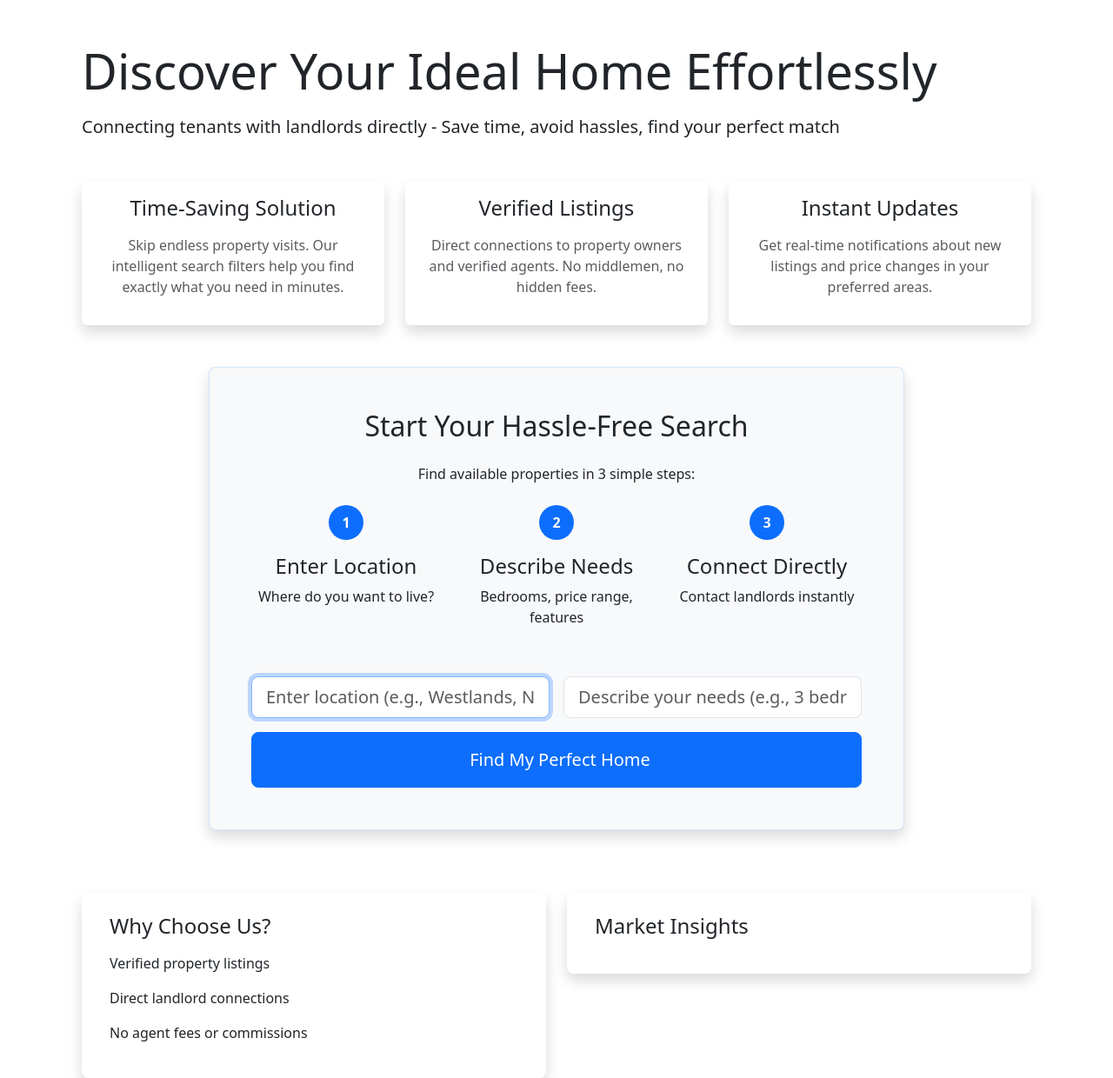
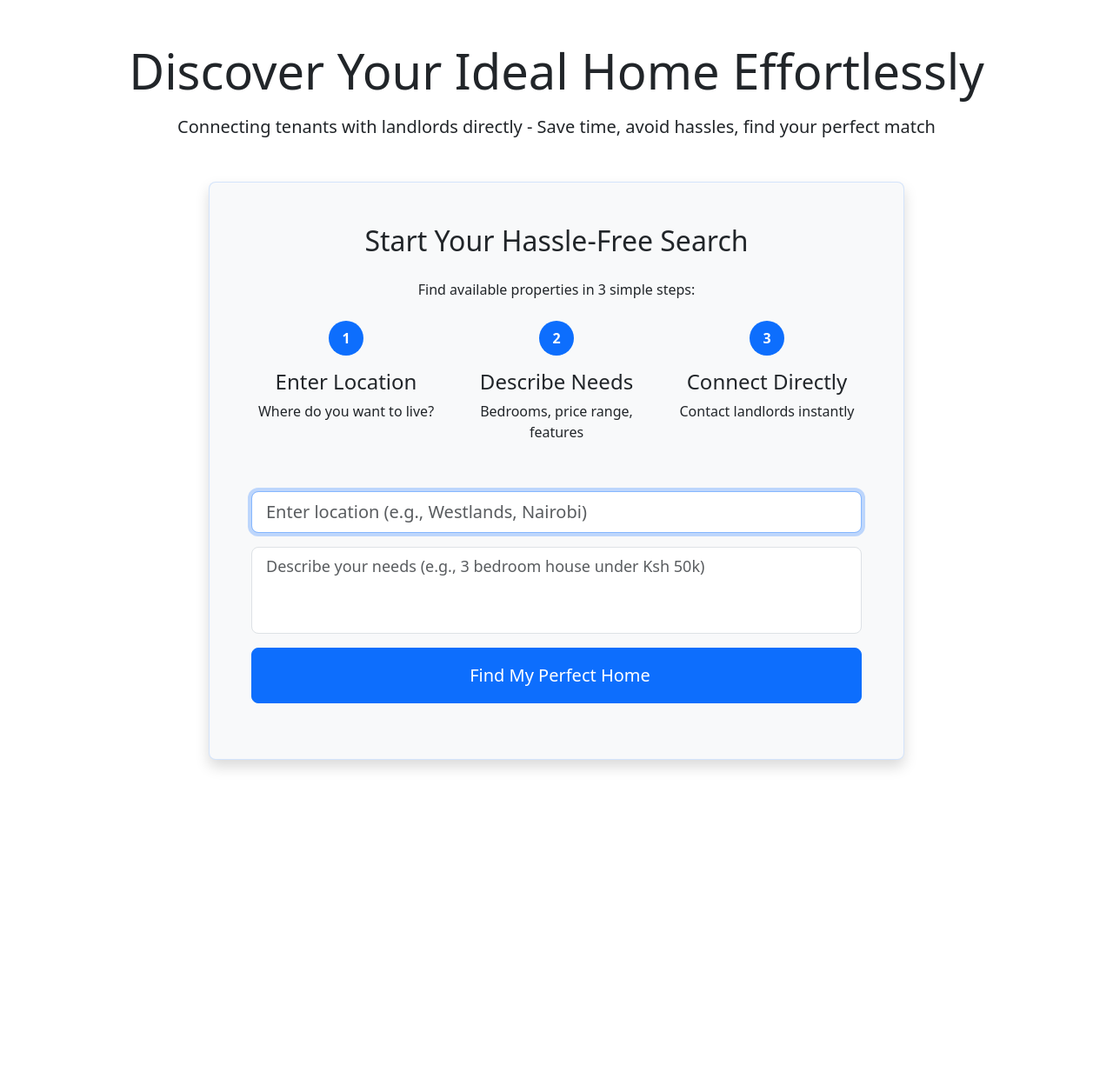
Before and after one commit to CLARION-isige/NyumbaAI, a Django app: page / in a window 1280 px wide. Shown: the part 56-1296 px from the top of the page at 87% size. After the commit the page ends 941 px from the top, so only its background shows below. Run offline with Django 4.2, Linux system fonts and the light colour scheme.

Commit message:
refactor: general update on ui presentation

```diff
--- a/nyumbaAI/nyumbaAI_app/views.py
+++ b/nyumbaAI/nyumbaAI_app/views.py
@@ -33,7 +33,8 @@
 
             # Perform house search
             raw_results = search_houses(location)
-            processed_listings = process_search_results(raw_results)[:6]
+            result = process_search_results(raw_results)[:6]
+            processed_listings = result
 
             # Save search to database
             search_query = SearchQuery.objects.create(
--- a/nyumbaAI/templates/nyumbaAI_app/index.html
+++ b/nyumbaAI/templates/nyumbaAI_app/index.html
@@ -5,14 +5,14 @@
 
 {% block content %}
 <div class="container mt-5">
-    <div class="text-cen</svg>ter mb-5">
+    <div class="text-center mb-5">
         <h1 class="display-4 mb-3">Discover Your Ideal Home Effortlessly</h1>
         <p class="lead">Connecting tenants with landlords directly - Save time, avoid hassles, find your perfect match
         </p>
     </div>
 
     <!-- Benefits Section -->
-    <div class="row g-4 mb-5">
+    <!-- <div class="row g-4 mb-5">
         <div class="col-md-4">
             <div class="card h-100 border-0 shadow">
                 <div class="card-body text-center">
@@ -49,7 +49,7 @@
                 </div>
             </div>
         </div>
-    </div>
+    </div> -->
 
     <!-- Search Section -->
     <div class="search-container bg-light p-5 rounded-3 shadow">
@@ -76,14 +76,14 @@
 
         <form action="{% url 'nyumbaAI_app:search' %}" method="POST">
             {% csrf_token %}
-            <div class="row g-3">
-                <div class="col-md-6">
+            <div class="column g-3 container--input">
+                <div class="">
                     <input type="text" name="location" class="form-control form-control-lg"
                         placeholder="Enter location (e.g., Westlands, Nairobi)" required>
                 </div>
-                <div class="col-md-6">
-                    <input type="text" name="query" class="form-control form-control-lg"
-                        placeholder="Describe your needs (e.g., 3 bedroom house under Ksh 50k)">
+                <div class="">
+                    <textarea type="text" name="query" class="form-control form-control-lg"
+                        placeholder="Describe your needs (e.g., 3 bedroom house under Ksh 50k)"></textarea>
                 </div>
                 <div class="col-12">
                     <button type="submit" class="btn btn-primary btn-lg w-100 py-3">
@@ -95,7 +95,7 @@
     </div>
 
     <!-- Additional Benefits -->
-    <div class="row mt-5 g-4">
+    <!-- <div class="row mt-5 g-4">
         <div class="col-md-6">
             <div class="p-4 bg-white rounded-3 shadow">
                 <h3 class="h4 mb-3"><i class="bi bi-shield-check text-success me-2"></i>Why Choose Us?</h3>
@@ -115,7 +115,7 @@
 
             </div>
         </div>
-    </div>
+    </div> -->
 
 </div>
 
@@ -138,97 +138,16 @@
         border: 1px solid rgba(13, 110, 253, 0.15);
     }
 
-    .floating-chat {
-        position: fixed;
-        bottom: 20px;
-        right: 20px;
-        z-index: 1000;
+    .container--input div {
+        margin-bottom: 16px;
     }
 
-    .chat-button {
-        background-color: #0d6efd;
-        border: none;
-        border-radius: 50%;
-        width: 60px;
-        height: 60px;
-        display: flex;
-        align-items: center;
-        justify-content: center;
-        box-shadow: 0 4px 6px rgba(0, 0, 0, 0.1);
-        cursor: pointer;
-    }
-
-    .chat-button:hover {
-        background-color: #0b5ed7;
-    }
-
-    .chat-window {
-        display: none;
-        position: fixed;
-        bottom: 90px;
-        right: 20px;
-        width: 400px;
-        height: 700px;
-        background: white;
-        border-radius: 10px;
-        box-shadow: 0 4px 10px rgba(0, 0, 0, 0.2);
-        overflow: hidden;
-        z-index: 1000;
-        display: flex;
-        flex-direction: column;
-    }
-
-    .chat-header {
-        background: #0d6efd;
-        color: white;
-        padding: 10px;
-        display: flex;
-        justify-content: space-between;
-        align-items: center;
-    }
-
-    .close-chat {
-        background: none;
-        border: none;
-        color: white;
-        font-size: 20px;
-        cursor: pointer;
-    }
-
-    .chat-body {
-        padding: 10px;
+    .container--input div textarea {
+        max-height: 3%;
+        min-height: 100px;
+        resize: none;
         overflow-y: auto;
-        flex: 1;
-    }
-
-    .chat-footer {
-        display: flex;
-        padding: 10px;
-        border-top: 1px solid #ddd;
-        position: sticky;
-        bottom: 0;
-        background: white;
-    }
-
-    .chat-input {
-        flex: 1;
-        padding: 10px;
-        border: 1px solid #ddd;
-        border-radius: 5px;
-        margin-right: 10px;
-    }
-
-    .send-button {
-        background: #0d6efd;
-        color: white;
-        border: none;
-        padding: 10px 15px;
-        border-radius: 5px;
-        cursor: pointer;
-    }
-
-    .send-button:hover {
-        background: #0b5ed7;
+        font-size: 18px;
     }
 </style>
 {% endblock %}
--- a/nyumbaAI/templates/nyumbaAI_app/results.html
+++ b/nyumbaAI/templates/nyumbaAI_app/results.html
@@ -235,7 +235,6 @@
             box-shadow: 0 4px 10px rgba(0, 0, 0, 0.2);
             overflow: hidden;
             z-index: 1000;
-            display: flex;
             flex-direction: column;
         }
 
```
Also changed, not shown: README.md, nyumbaAI/db.sqlite3.
